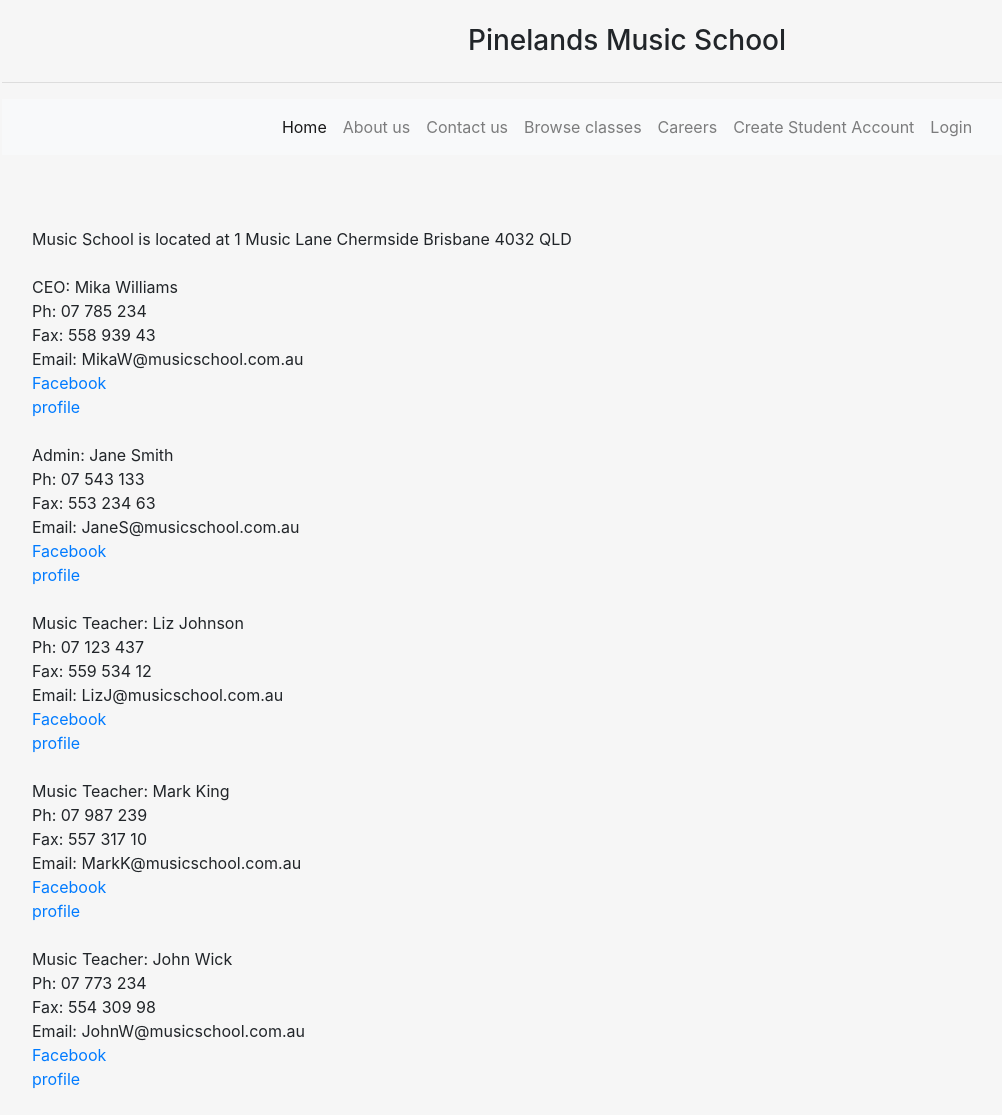
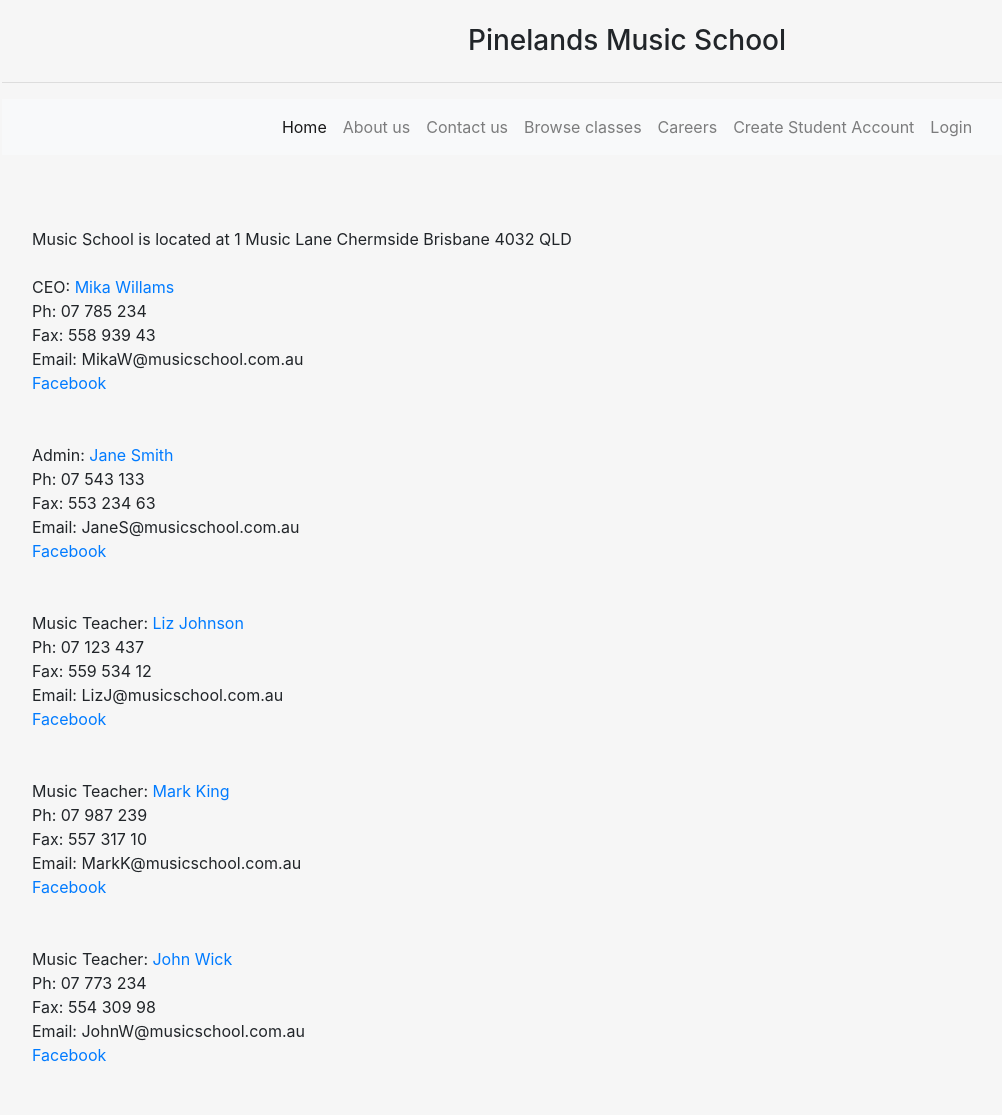
Before and after one commit to koop011/IFB299_piped_piper, a Django app: page /contactus/ in a window 1280 px wide. Shown: the whole page, without its empty margins (13-1015 px from the left). Run offline with Django 3.2, Linux system fonts and the light colour scheme; some libraries are stand-ins or nearby versions.

Commit message:
Profile pages for the about us page update

```diff
--- a/Project/templates/Contact_us/ContactUs.html
+++ b/Project/templates/Contact_us/ContactUs.html
@@ -7,46 +7,45 @@
         Music School is located at 1 Music Lane Chermside Brisbane 4032 QLD
         <br><br>
 
-        CEO: Mika Williams<br>
+        CEO: <a class="link" href='/contactus/profile/'>Mika Willams</a><br>
         Ph: 07 785 234<br>
         Fax: 558 939 43 <br>
         Email: MikaW@musicschool.com.au <br>
         <a href="https://www.facebook.com">Facebook</a> <br>
-        <a class="link" href='/contactus/profile/'>profile</a>
+
 
         <br>
         <br>
 
-        Admin: Jane Smith <br>
+        Admin: <a class="link" href='/contactus/profile/'>Jane Smith</a> <br>
         Ph: 07 543 133<br>
         Fax: 553 234 63<br>
         Email: JaneS@musicschool.com.au <br>
         <a href="https://www.facebook.com">Facebook</a><br>
-        <a class="link" href='/contactus/profile/'>profile</a>
+
         <br>
         <br>
-        Music Teacher: Liz Johnson<br>
+        Music Teacher: <a class="link" href='/contactus/profile/'>Liz Johnson</a><br>
         Ph: 07 123 437<br>
         Fax: 559 534 12<br>
         Email: LizJ@musicschool.com.au <br>
         <a href="https://www.facebook.com">Facebook</a><br>
-        <a class="link" href='/contactus/profile/'>profile</a>
+
         <br>
         <br>
-        Music Teacher: Mark King<br>
+        Music Teacher: <a class="link" href='/contactus/profile/'>Mark King</a><br>
         Ph: 07 987 239<br>
         Fax: 557 317 10<br>
         Email: MarkK@musicschool.com.au <br>
         <a href="https://www.facebook.com">Facebook</a><br>
-        <a class="link" href='/contactus/profile/'>profile</a>
+
         <br>
         <br>
-        Music Teacher: John Wick<br>
+        Music Teacher: <a class="link" href='/contactus/profile/'>John Wick</a><br>
         Ph: 07 773 234<br>
         Fax: 554 309 98<br>
         Email: JohnW@musicschool.com.au <br>
         <a href="https://www.facebook.com">Facebook</a><br>
-        <a class="link" href='/contactus/profile/'>profile</a>
         <br>
         <br>
 
```
